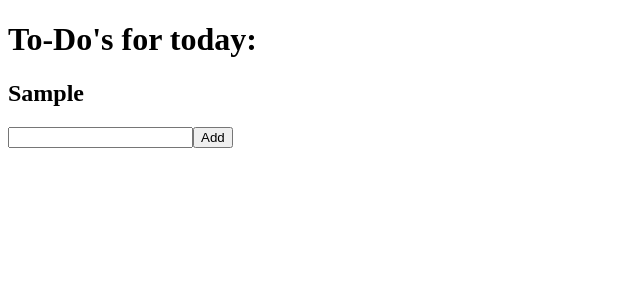
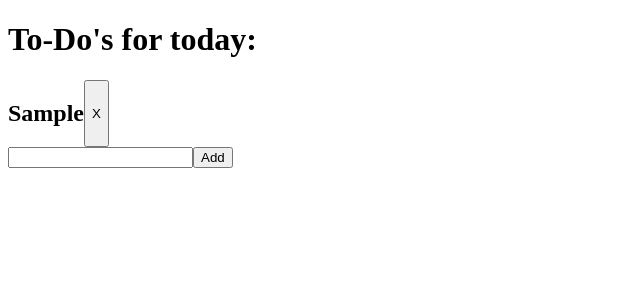
Before and after one commit to Quazar8/ReactToDo, a React app: page / in a window 1280 px wide. Both pictures are taken after typing "Sample" into the empty fields and a click on the input "Add". Shown: the top 300 px of the page, without its empty margins (0-640 px from the left). Built offline with nearby package versions, Linux system fonts and the light colour scheme.

Commit message:
Adding css to single-todo component

```diff
--- a/src/components/SingleTodo.js
+++ b/src/components/SingleTodo.js
@@ -1,8 +1,12 @@
 import React from 'react'
+import '../styles/single-todo.css'
 
 const SingleToDo = (props) => {
     return (
-        <h2>{props.todo}</h2>
+        <article className="single-todo">
+            <h2>{props.todo}</h2>
+            <button>X</button>
+        </article>
     )
 }
 
--- /dev/null
+++ b/src/styles/single-todo.css
@@ -0,0 +1,3 @@
+.single-todo {
+    display: flex;
+}
```
